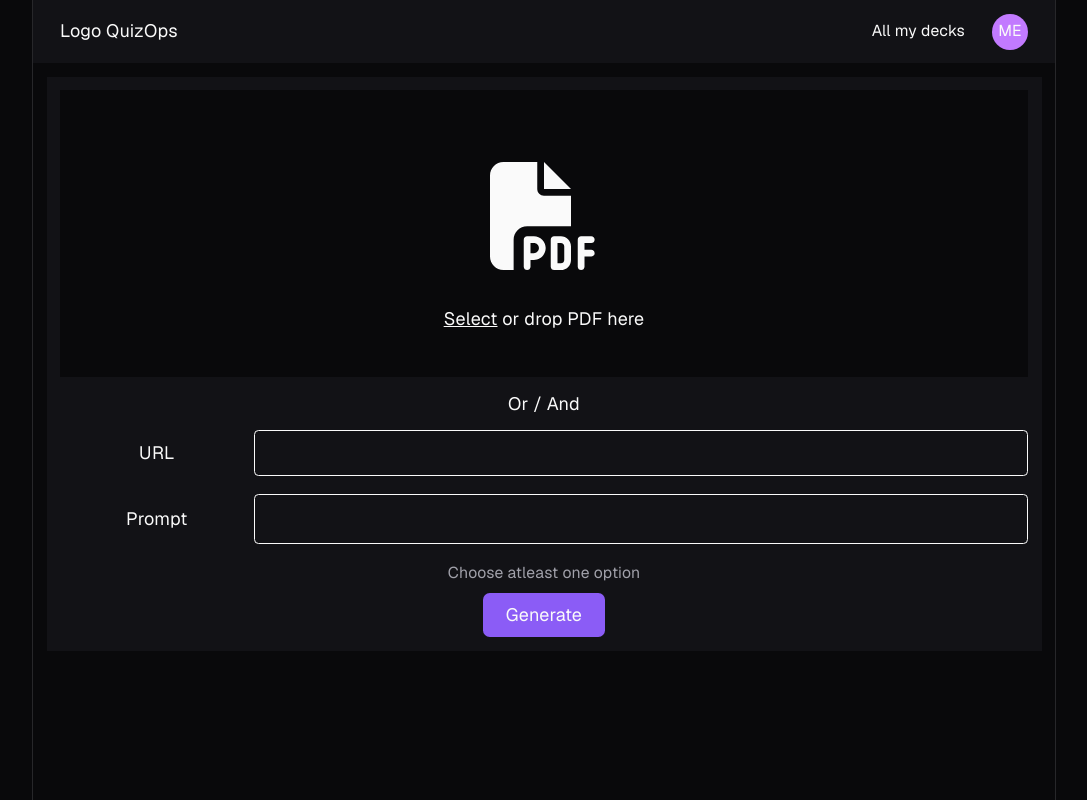
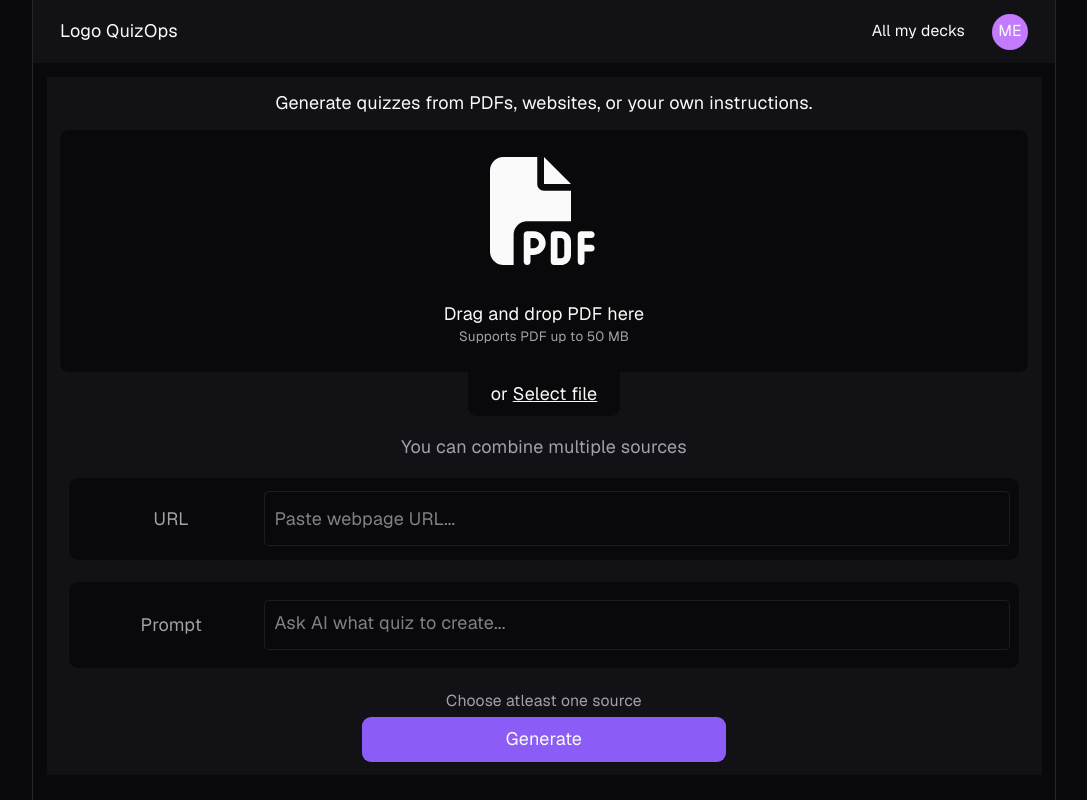
Before and after one commit to ATLAS129/QuizOps, a React (Vite) app in the folder apps/frontend/: page / in a window 1280 px wide. Shown: the top 800 px of the page, without its empty margins (96-1183 px from the left). Built offline with nearby package versions, Linux system fonts and the light colour scheme.

Commit message:
style: improved main page ui

```diff
--- a/apps/frontend/src/components/MainPage.tsx
+++ b/apps/frontend/src/components/MainPage.tsx
@@ -14,49 +14,61 @@ const MainPage = () => {
   return (
     <main className="p-3">
       <div className="w-full max-h-1/2 bg-bg-surface flex flex-col items-center p-3">
-        <div className="pt-16 pb-10 bg-bg-background flex flex-col justify-center items-center gap-8 w-full">
-          <div className="w-full flex justify-center items-center cursor-pointer">
+        <h1 className="pb-3">
+          Generate quizzes from PDFs, websites, or your own instructions.
+        </h1>
+        <div className="bg-bg-background hover:brightness-110 flex flex-col justify-center items-center w-full rounded-lg">
+          <div className="w-full flex flex-col justify-center items-center gap-8 cursor-pointer flex-1 py-6">
             <FaFilePdf className="size-24" />
+            <div className="select-none">
+              <p>Drag and drop PDF here</p>
+              <p className="text-xs text-text-muted">
+                Supports PDF up to 50 MB
+              </p>
+            </div>
           </div>
+        </div>
+        <p className="bg-bg-background px-5 py-2 rounded-bl-lg rounded-br-lg">
+          or{" "}
+          <span className="underline cursor-pointer hover:no-underline">
+            Select file
+          </span>
+        </p>
+        <p className="py-4 text-center text-text-muted px-3">
+          You can combine multiple sources
+        </p>
 
-          <p>
-            <span className="underline cursor-pointer hover:no-underline">
-              Select
-            </span>{" "}
-            or drop PDF here
-          </p>
-        </div>
-        <p className="py-3 text-center">Or / And</p>
-
-        <div className="w-full flex flex-col justify-center items-center">
-          <div className="w-full pb-2 flex items-center">
-            <label htmlFor="url" className="w-1/5">
+        <div className="w-full flex flex-col justify-center items-center gap-5 px-2">
+          <div className="w-full py-3 px-2 flex items-center bg-bg-background rounded-lg">
+            <label htmlFor="url" className="w-1/5 text-text-muted">
               URL
             </label>
             <input
               type="text"
               id="url"
-              className="flex-1 border p-2 rounded-sm"
+              className="flex-1 border border-bg-surface-hover px-2 py-3 rounded-sm"
+              placeholder="Paste webpage URL..."
             />
           </div>
-          <div className="w-full pt-2 flex items-center">
-            <label htmlFor="prompt" className="w-1/5">
+          <div className="w-full py-4 px-2 flex items-center bg-bg-background rounded-lg">
+            <label htmlFor="prompt" className="w-1/5 text-text-muted">
               Prompt
             </label>
             <textarea
               ref={textareaRef}
               rows={1}
               onInput={handleInput}
-              className="p-2 w-full resize-none overflow-y-auto border min-h-11 max-h-50 flex-1 rounded-sm"
+              placeholder="Ask AI what quiz to create..."
+              className="px-2 py-2 w-full resize-none overflow-y-auto border border-bg-surface-hover min-h-11 max-h-50 flex-1 rounded-sm"
             />
           </div>
         </div>
 
-        <div className="text-text-muted text-sm pb-2 pt-4">
-          Choose atleast one option
+        <div className="text-text-muted text-sm pb-1 pt-5">
+          Choose atleast one source
         </div>
         <div className="">
-          <button className="py-2 px-5 bg-accent-primary cursor-pointer rounded-md">
+          <button className="py-2 px-32 bg-accent-primary cursor-pointer rounded-lg">
             Generate
           </button>
         </div>
```
